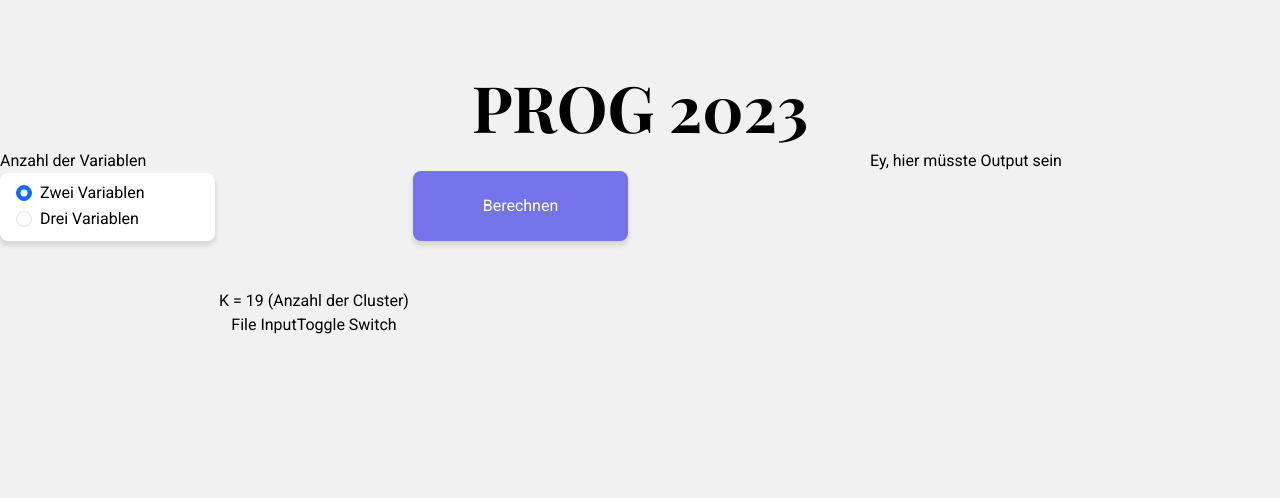
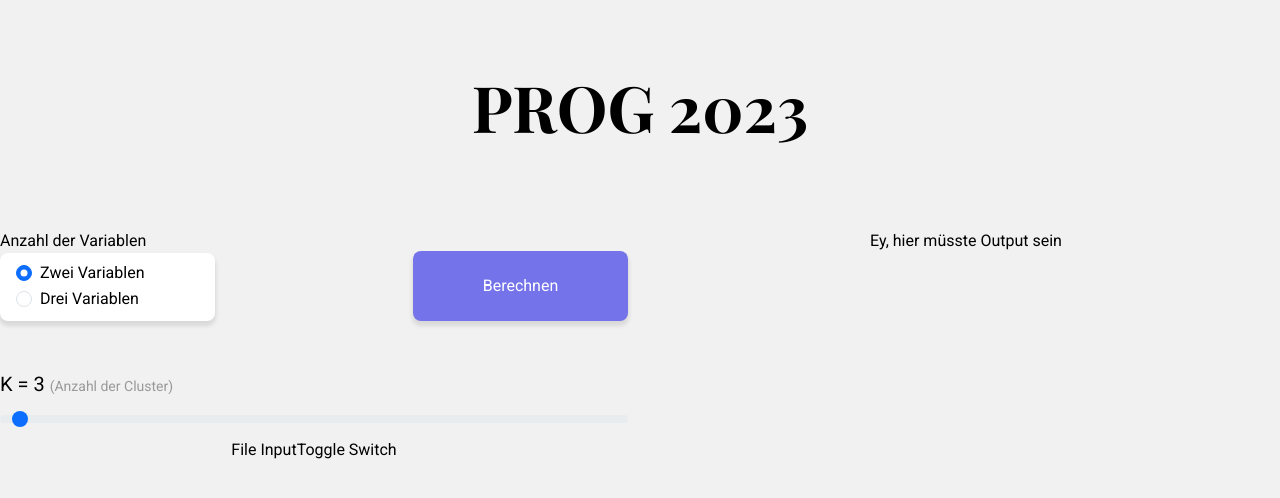
Before and after one commit to felixkru/PP2023, a Next.js app in the folder pp-2023/: page / in a window 1280 px wide. Shown: the top 498 px of the page. Built offline with nearby package versions, Linux system fonts and the light colour scheme; a web font is replaced by a local one.

Commit message:
feat: added slider with styling

```diff
--- a/pp-2023/src/app/globals.css
+++ b/pp-2023/src/app/globals.css
@@ -14,6 +14,7 @@ header {
   font-style: normal;
   font-weight: 700;
   line-height: normal;
+  margin-bottom: 5rem;
 }
 
 main {
@@ -47,3 +48,12 @@ main {
 .button:active {
   background-color: #DDE0F8;
 }
+
+.hint {
+  color: #999;
+  font-size: 14px;
+}
+
+.slider label {
+  font-size: 20px;
+}
--- a/pp-2023/src/app/page.js
+++ b/pp-2023/src/app/page.js
@@ -1,6 +1,15 @@
+'use client'
+import { useState } from 'react'
 import './globals.css'
 
 export default function Home() {
+
+  const [numberOfClusters, setNumberOfClusters] = useState(3);
+
+  function handleChange(event) {
+    setNumberOfClusters(event.target.value);
+  }
+
   return (
     <main className="min-vh-100 text-center container">
       <header>PROG 2023</header>
@@ -27,9 +36,9 @@ export default function Home() {
             <button type="button" className='compute-btn button'>Berechnen</button>
           </div>
           <div className='slider-containter'>
-            <p>K = 19 <span>(Anzahl der Cluster)</span></p>
-            <div className='slider'>
-
+            <div className='slider text-start'>
+              <label for="numberClustersSlider" class="form-label">K = {numberOfClusters} <span className='hint'>(Anzahl der Cluster)</span></label>
+              <input type="range" class="form-range" min="1" max="100" id="numberClustersSlider" value={numberOfClusters} onChange={handleChange} />
             </div>
           </div>
           <div className='file-input d-inline'>File Input</div>
```
